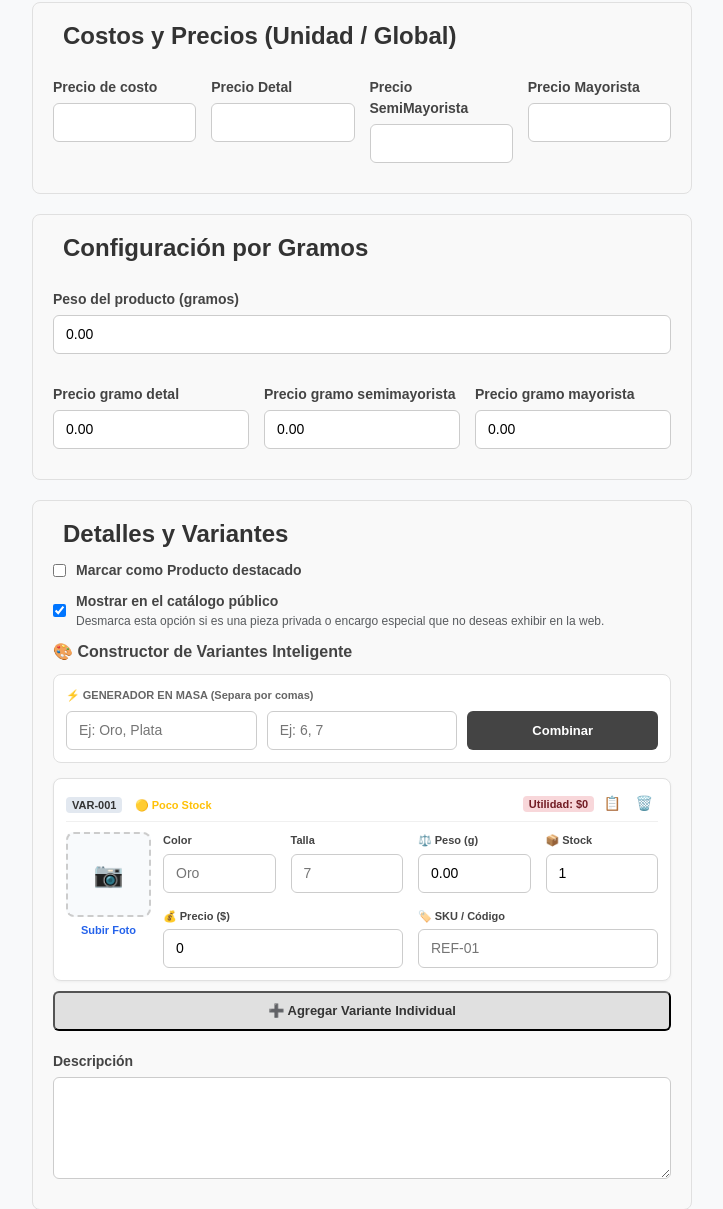
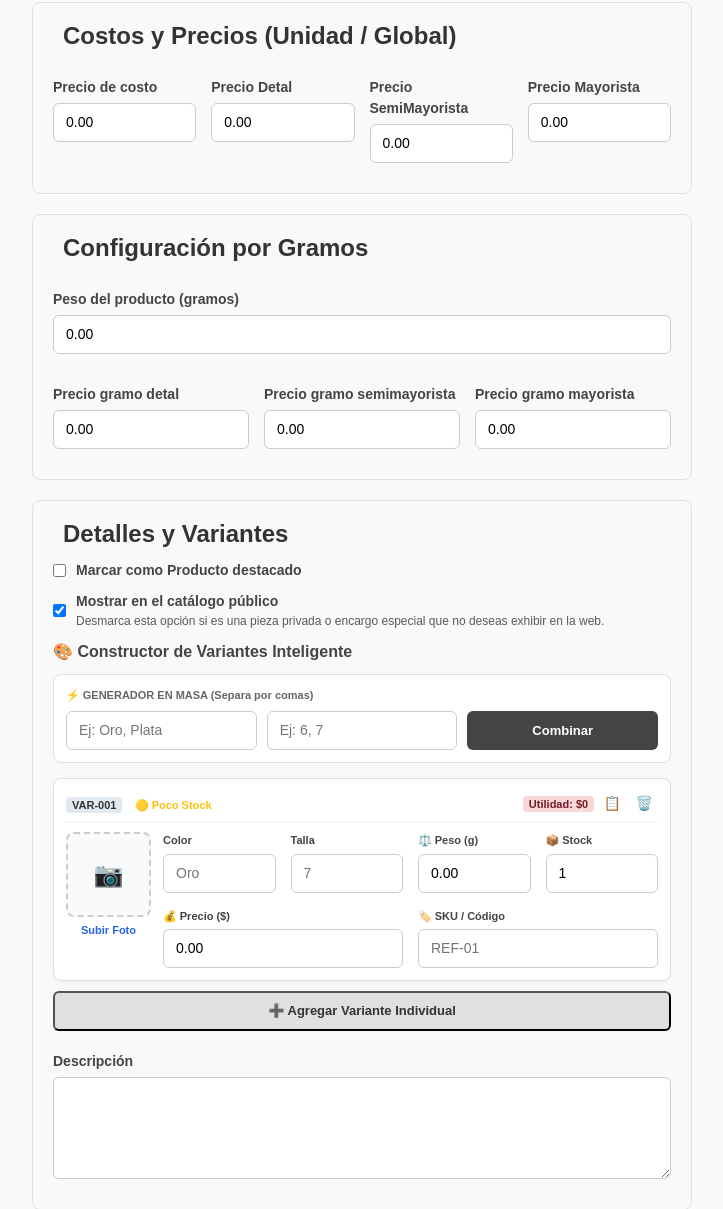
Before and after one commit to pacho66/joyasapp, a Django app: page /productos/nuevo/ in a window 1280 px wide. Shown: the part 951-2160 px from the top of the page, without its empty margins (278-1001 px from the left). Run offline with Django 5.2, Linux system fonts and the light colour scheme; the visitor is signed in with stand-in values (Sample User, id 1); data that the repository does not hold is empty.

Commit message:
fix: agregar default 0.00 e unlocalize en inputs de precios y pesos del formulario

```diff
--- a/productos/templates/editar_producto.html
+++ b/productos/templates/editar_producto.html
@@ -57,25 +57,25 @@
             <div class="form-group">
                 <label for="precio_costo">Precio de costo</label>
                 <input type="number" step="0.01" id="precio_costo" name="precio_costo"
-                    value="{{ producto.precio_costo|floatformat:'2'|unlocalize }}">
+                    value="{{ producto.precio_costo|floatformat:'2'|unlocalize|default:'0.00' }}">
             </div>
 
             <div class="form-group">
                 <label for="precio_detal">Precio Detal</label>
                 <input type="number" step="0.01" id="precio_detal" name="precio_detal"
-                    value="{{ producto.precio_detal|floatformat:'2'|unlocalize }}">
+                    value="{{ producto.precio_detal|floatformat:'2'|unlocalize|default:'0.00' }}">
             </div>
 
             <div class="form-group">
                 <label for="precio_semimayor">Precio SemiMayorista</label>
                 <input type="number" step="0.01" id="precio_semimayor" name="precio_semimayor"
-                    value="{{ producto.precio_semimayor|floatformat:'2'|unlocalize }}">
+                    value="{{ producto.precio_semimayor|floatformat:'2'|unlocalize|default:'0.00' }}">
             </div>
 
             <div class="form-group">
                 <label for="precio_mayor">Precio Mayorista</label>
                 <input type="number" step="0.01" id="precio_mayor" name="precio_mayor"
-                    value="{{ producto.precio_mayor|floatformat:'2'|unlocalize }}">
+                    value="{{ producto.precio_mayor|floatformat:'2'|unlocalize|default:'0.00' }}">
             </div>
         </fieldset>
 
```
